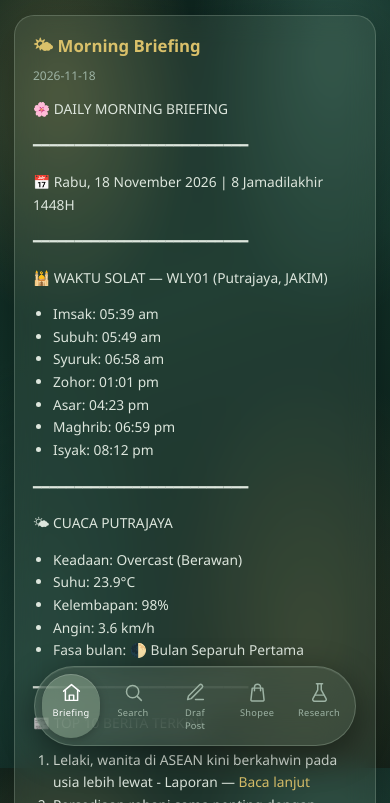
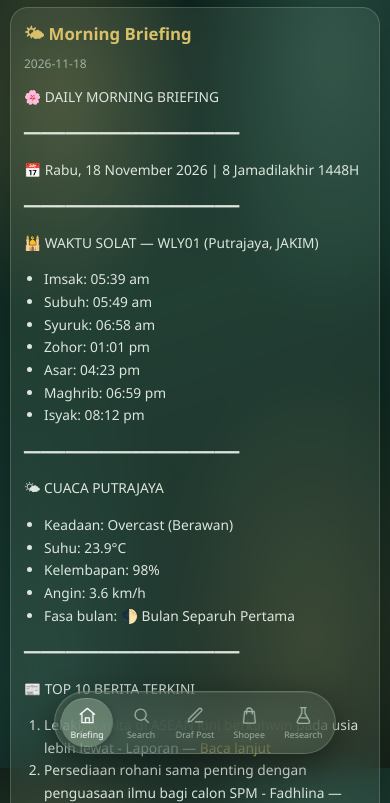
Before and after one commit to Nazmikhir/april-daily, a plain HTML site: page index.html in a window 390 px wide. Shown: the part 76-879 px from the top of the page. Drawn offline with Linux system fonts and the light colour scheme.

Commit message:
chore: auto-update data 2026-11-18 14:43

```diff
--- a/data.json
+++ b/data.json
@@ -1,5 +1,5 @@
 {
- "updated": "2026-11-18T14:33:08",
+ "updated": "2026-11-18T14:43:24",
  "tabs": {
   "briefing": {
    "date": "2026-11-18",
--- a/index.html
+++ b/index.html
@@ -47,6 +47,7 @@
   .tabbar {
     position: fixed; left: 50%; bottom: 22px; transform: translateX(-50%);
     display: flex; gap: 4px; padding: 7px;
+    width: max-content; max-width: calc(100vw - 20px);
     background: rgba(90, 110, 95, 0.30);
     border: 1px solid rgba(200, 220, 200, 0.25);
     backdrop-filter: blur(18px); -webkit-backdrop-filter: blur(18px);
@@ -56,30 +57,39 @@
   }
   .tabbar button {
     display: flex; flex-direction: column; align-items: center; gap: 3px;
-    min-width: 74px; padding: 9px 14px 7px;
+    flex: 1 1 0; min-width: 0; padding: 9px 13px 7px;
     background: transparent; border: 0; border-radius: 999px;
     color: var(--muted); cursor: pointer;
     transition: background .2s, color .2s;
+    white-space: nowrap;
   }
-  .tabbar button svg { width: 21px; height: 21px; stroke: currentColor; fill: none; stroke-width: 1.7; stroke-linecap: round; stroke-linejoin: round; }
+  .tabbar button svg { width: 21px; height: 21px; stroke: currentColor; fill: none; stroke-width: 1.7; stroke-linecap: round; stroke-linejoin: round; flex-shrink: 0; }
   .tabbar button span { font-size: .66rem; letter-spacing: .3px; }
   .tabbar button.active {
     background: var(--active); color: #fff;
     box-shadow: inset 0 1px 0 rgba(255,255,255,.18), 0 2px 10px rgba(0,0,0,.25);
   }
   .tabbar button:not(.active):hover { color: #d7e2d8; }
+  @media (max-width: 480px) {
+    .tabbar { gap: 2px; padding: 6px; bottom: 14px; }
+    .tabbar button { padding: 8px 9px 6px; }
+    .tabbar button svg { width: 19px; height: 19px; }
+    .tabbar button span { font-size: .56rem; letter-spacing: 0; }
+  }
 
   /* content typography */
   .panel h3 { font-size: .95rem; color: #e8ddba; margin: 18px 0 6px; }
   .panel h4 { font-size: .88rem; color: #e8ddba; margin: 14px 0 4px; }
-  .panel p, .panel li { font-size: .86rem; line-height: 1.65; color: #dde6dd; }
+  .panel p, .panel li { font-size: .86rem; line-height: 1.65; color: #dde6dd; overflow-wrap: anywhere; }
   .panel ul, .panel ol { padding-left: 20px; margin: 6px 0; }
-  .panel a { color: var(--acc); text-decoration: none; word-break: break-all; }
+  .panel a { color: var(--acc); text-decoration: none; overflow-wrap: anywhere; word-break: break-word; }
   .panel a:hover { text-decoration: underline; }
   .panel hr { border: 0; border-top: 1px solid rgba(200,220,200,.15); margin: 16px 0; }
   .panel blockquote { margin: 8px 0; padding: 8px 12px; border-left: 3px solid var(--acc); background: rgba(217,192,106,.07); border-radius: 0 10px 10px 0; white-space: pre-line; }
   .panel code { background: rgba(0,0,0,.35); padding: 1px 6px; border-radius: 6px; font-size: .8rem; }
-  .panel pre { background: rgba(0,0,0,.35); padding: 12px; border-radius: 12px; overflow-x: auto; }
+  .panel pre { background: rgba(0,0,0,.35); padding: 12px; border-radius: 12px; overflow-x: auto; white-space: pre-wrap; word-break: break-word; }
+  .panel img { max-width: 100%; height: auto; }
+  .panel { overflow-x: hidden; }
   .draft-card { border: 1px solid var(--glass-brd); border-radius: 16px; padding: 14px; margin-bottom: 16px; background: rgba(0,0,0,.18); }
   .draft-card h3 { margin-top: 0; }
   .draft-card .body { white-space: pre-line; font-size: .88rem; line-height: 1.7; color: #e6ede6; }
@@ -98,8 +108,9 @@
   .result .snip { font-size: .84rem; line-height: 1.6; color: #dde6dd; }
   .result mark { background: rgba(217,192,106,.35); color: #fff; border-radius: 3px; padding: 0 2px; }
   @media (max-width: 480px) {
-    .tabbar button { min-width: 58px; padding: 8px 8px 6px; }
-    .tabbar button span { font-size: .58rem; }
+    body { padding: 16px 10px 110px; }
+    .panel { padding: 14px 13px 18px; border-radius: 18px; }
+    header h1 { font-size: 1.2rem; }
   }
 </style>
 </head>
```
